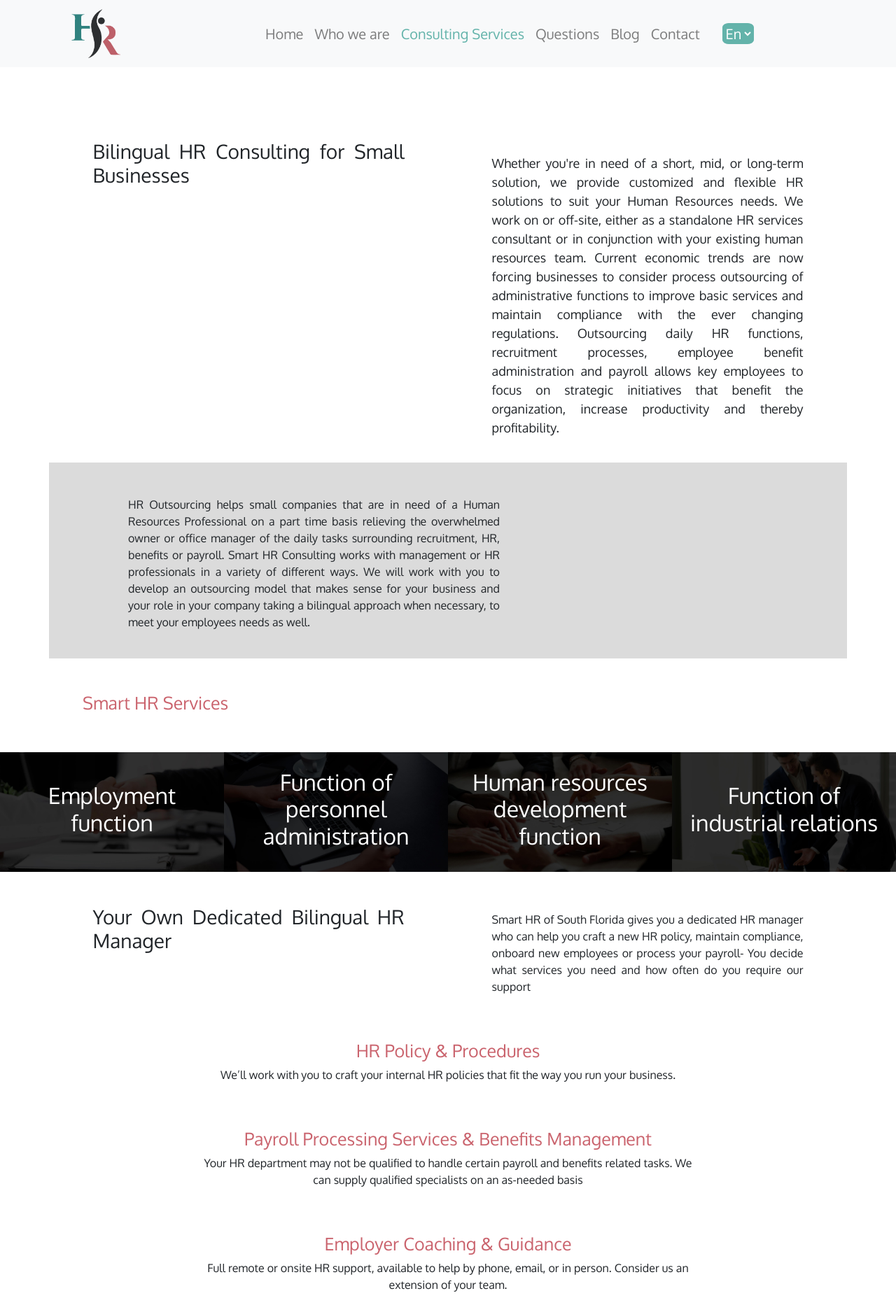
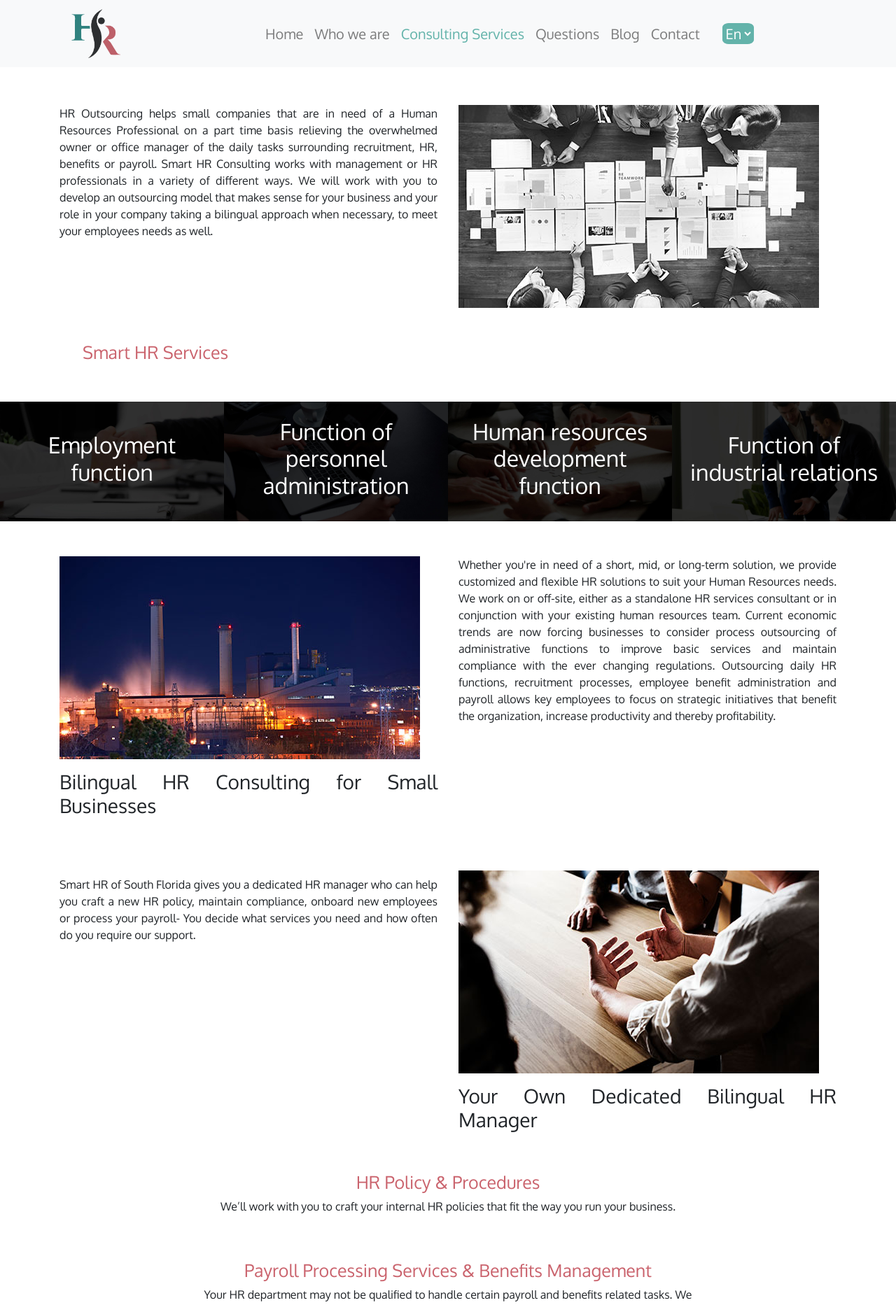
Before and after one commit to Minesto23/smartHR, a Django app: page /services/ in a window 1280 px wide. Shown: the top 1865 px of the page at 70% size. Run offline with Django 3.2, Linux system fonts and the light colour scheme; data that the repository does not hold is empty; parts of the project's set-up code (start-up, migrations or seed data) failed here and were passed over; some libraries are stand-ins or nearby versions.

Commit message:
cambios services

```diff
--- a/core/static/core/css/services.css
+++ b/core/static/core/css/services.css
@@ -1,11 +1,12 @@
+/* CAMBIE ESTO */
 .OurServices{
-  padding-top: 200px;
+  padding-top: 50px;
   padding-bottom: 20px;
 }
 
-.OurServices p{
-  padding-top: 20px;
-  font-size: 18px;
+/* CAMBIE ESTO */
+main{
+  padding-top: 150px;
 }
 
 #our-service{
@@ -32,11 +33,6 @@
 
 .text-service p{
   font-size: 18px;
-}
-
-.texto{
-  margin-left: 50px;
-  width: 50%;
 }
 
 #category_1{
--- a/services/templates/services/services.html
+++ b/services/templates/services/services.html
@@ -8,26 +8,22 @@
 
 <!-- main            -->
       <main>
-        <div class="container">
-          <div class="row text-justify justify-content-around OurServices wow slideInUp">
-            <div class="col-xs-12 col-lg-5">
-              <h3>{% trans "Bilingual HR Consulting for Small Businesses" %}</h3>
-            </div>
-            <div class="col-xs-12 col-lg-5">
-              <!-- <h3 id="our-service">Our Services</h3> -->
-              <p>{% trans "Whether you're in need of a short, mid, or long-term solution, we provide customized and flexible HR solutions to suit your Human Resources needs. We work on or off-site, either as a standalone HR services consultant or in conjunction with your existing human resources team. Current economic trends are now forcing businesses to consider process outsourcing of administrative functions to improve basic services and maintain compliance with the ever changing regulations. Outsourcing daily HR functions, recruitment processes, employee benefit administration and payroll allows key employees to focus on strategic initiatives that benefit the organization, increase productivity and thereby profitability." %}</p>
-            </div>
+        <div class="container wow fadeIn slow ">
+          <div class="row justify-content-center">
+            <div class="col-12 col-lg-6 text-justify mt-3 mt-lg-0">
+              <p>HR Outsourcing helps small companies that are in need of a Human Resources Professional on a part time basis
+                relieving the overwhelmed owner or office manager of the daily tasks surrounding recruitment, HR, benefits or
+                payroll.
+                Smart HR Consulting works with management or HR professionals in a variety of different ways. We will work
+                with you to develop an outsourcing model that makes sense for your business and your role in your company
+                taking a bilingual approach when necessary, to meet your employees needs as well.</p>
+              </div>
+              <div class="col-12 col-lg-6">
+                <img src="{% static 'core/images/1.jpg' %}" alt="" class="img-fluid">
+              </div>
           </div>
         </div>
       </main>
-
-      <div class="container wow fadeIn slow " style="background: rgb(219, 219, 219);">
-        <div class="row pt-5 pb-4 pl-lg-5 pl-0">
-          <div class="col-12 text-justify">
-            <p class="texto">{% trans "HR Outsourcing helps small companies that are in need of a Human Resources Professional on a part time basis relieving the overwhelmed owner or office manager of the daily tasks surrounding recruitment, HR, benefits or payroll. Smart HR Consulting works with management or HR professionals in a variety of different ways. We will work with you to develop an outsourcing model that makes sense for your business and your role in your company taking a bilingual approach when necessary, to meet your employees needs as well." %}</p>
-          </div>
-        </div>
-      </div>
 
       <div class="container p-5">
         <div class="row">
@@ -126,14 +122,47 @@
         </div>
       </div>
 
+      <!-- COPIE ESTO -->
+      <div class="container">
+        <div class="row text-justify justify-content-center OurServices wow fadeIn slow ">
+          <div class="col-xs-12 col-lg-6">
+            <img src="{% static 'core/images/2.jpg' %}" alt="" class="img-fluid">
+            <h3 class="mt-3">Bilingual HR Consulting for Small Businesses</h3>
+          </div>
+          <div class="col-xs-12 col-lg-6">
+            <p>Whether you're in need of a short, mid, or long-term solution, we provide customized and flexible HR solutions
+              to suit your Human Resources needs. We work on or off-site, either as a standalone HR services consultant or in
+              conjunction with your existing human resources team.
+              Current economic trends are now forcing businesses to consider process outsourcing of administrative functions to
+              improve basic services and maintain compliance with the ever changing regulations.
+              Outsourcing daily HR functions, recruitment processes, employee benefit administration and payroll allows key
+              employees to focus on strategic initiatives that benefit the organization, increase productivity and thereby
+              profitability.</p>
+          </div>
+        </div>
+      </div>
+      <!-- HASTA AQUI -->
+
       <div class="container pt-5 pb-5">
         <div class="row text-justify justify-content-around wow slideInUp">
-          <div class="col-xs-12 col-lg-5">
-            <h3>{% trans "Your Own Dedicated Bilingual HR Manager" %}</h3>
+          <!-- NORMAL -->
+          <div class="col-xs-12 col-lg-6 pt-2 d-none d-lg-block">
+            <p>Smart HR of South Florida gives you a dedicated HR manager who can help you craft a new HR policy, maintain compliance, onboard new employees or process your payroll- You decide what services you need and how often do you require our support.</p>
           </div>
-          <div class="col-xs-12 col-lg-5 mt-3 mt-lg-0 pt-2">
-            <p>{% trans "Smart HR of South Florida gives you a dedicated HR manager who can help you craft a new HR policy, maintain compliance, onboard new employees or process your payroll- You decide what services you need and how often do you require our support" %}</p>
+          <div class="col-xs-12 col-lg-6 d-none d-lg-block">
+            <img src="{% static 'core/images/3.jpg' %}" alt="" class="img-fluid">
+            <h3 class="mt-3">Your Own Dedicated Bilingual HR Manager</h3>
           </div>
+
+          <!-- RESPONSIVE -->
+          <div class="col-xs-12 col-lg-6 d-lg-none d-sm-block">
+            <img src="{% static 'core/images/3.jpg' %}" alt="" class="img-fluid">
+            <h3 class="mt-3">Your Own Dedicated Bilingual HR Manager</h3>
+          </div>
+          <div class="col-xs-12 col-lg-6 pt-2 d-lg-none d-sm-block">
+            <p>Smart HR of South Florida gives you a dedicated HR manager who can help you craft a new HR policy, maintain compliance, onboard new employees or process your payroll- You decide what services you need and how often do you require our support.</p>
+          </div>
+
           <div class="col-12 text-center pt-5 wow bounceInUp"  style="max-width: 750px;">
              <h3 id="our-service">{% trans "HR Policy & Procedures" %}</h3>
              <p>{% trans "We’ll work with you to craft your internal HR policies that fit the way you run your business." %}</p>
```
Also changed, not shown: core/static/core/images/1.jpg (added), core/static/core/images/2.jpg (added), core/static/core/images/3.jpg (added).
